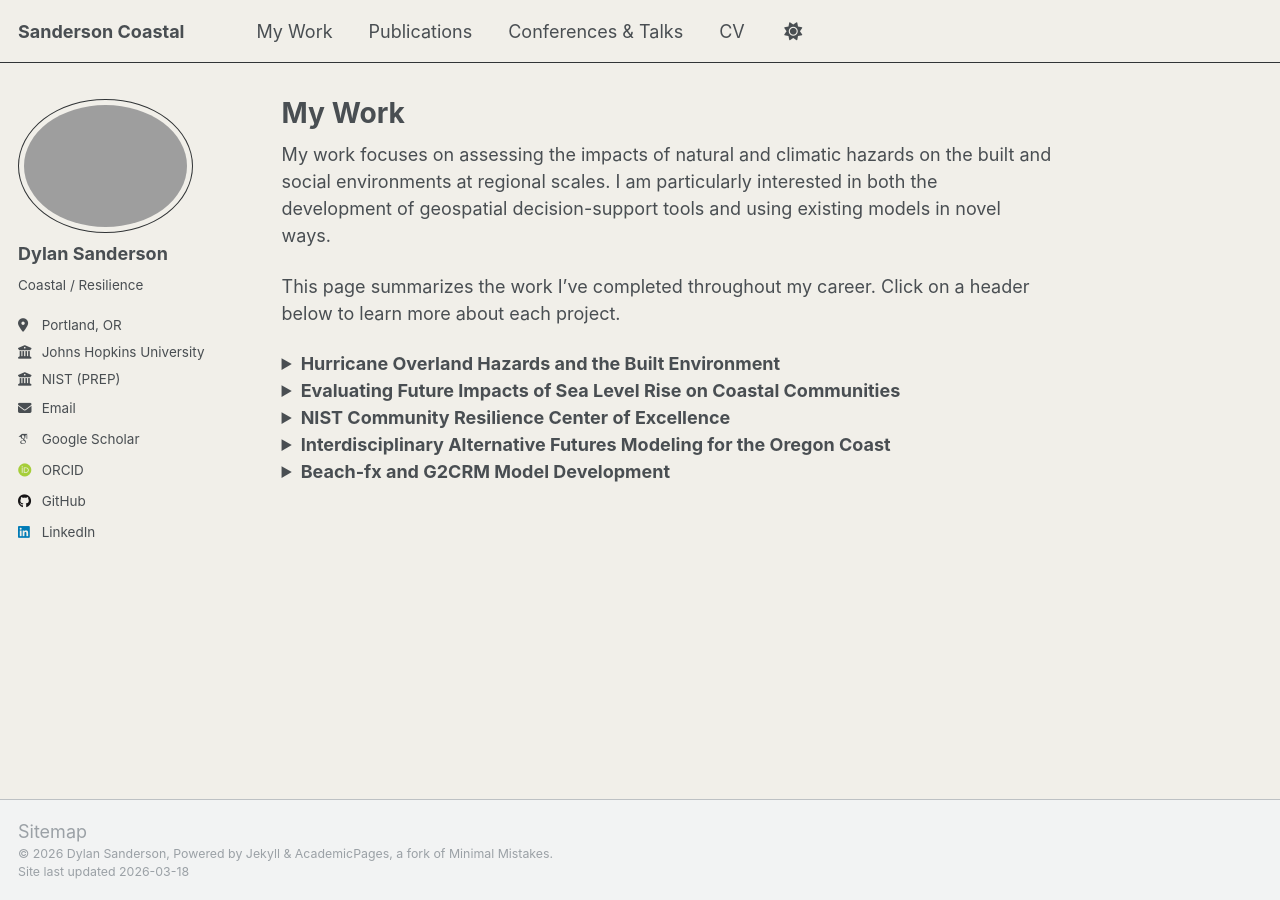
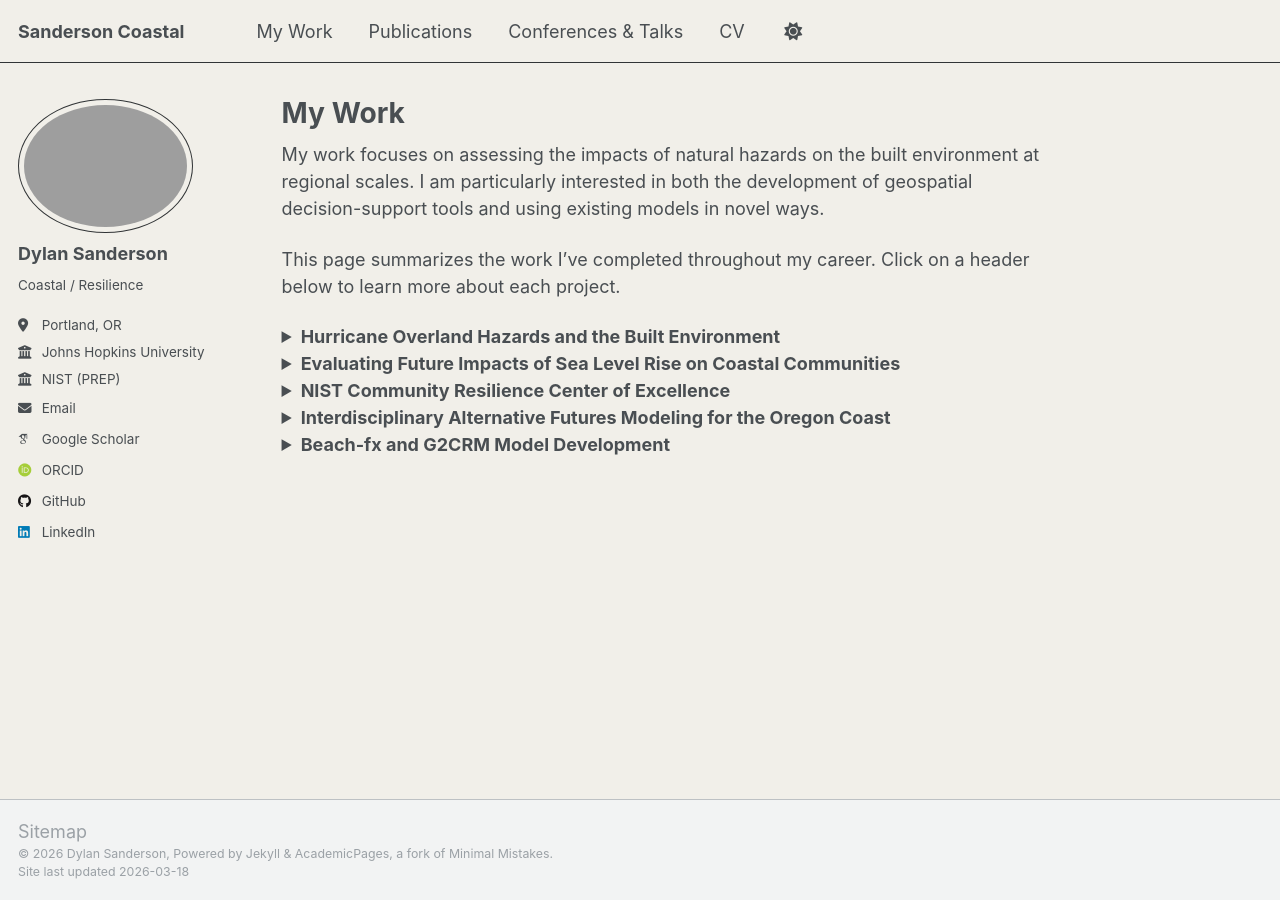
Before and after one commit to 22dylan/22dylan.github.io, a Jekyll site: the page built from _pages/reasearch.md, in a window 1280 px wide. Built offline with Jekyll 4.4.1, drawn with Linux system fonts in a browser that asks for light colours; some web fonts are replaced; a script that is not in the unit is left out.

Commit message:
update about and research page

```diff
--- a/_pages/reasearch.md
+++ b/_pages/reasearch.md
@@ -4,7 +4,7 @@
 permalink: /work/
 ---
 
-My work focuses on assessing the impacts of natural and climatic hazards on the built and social environments at regional scales. I am particularly interested in both the development of geospatial decision-support tools and using existing models in novel ways.
+My work focuses on assessing the impacts of natural hazards on the built environment at regional scales. I am particularly interested in both the development of geospatial decision-support tools and using existing models in novel ways.
 
 This page summarizes the work I've completed throughout my career. Click on a header below to learn more about each project.
 
@@ -36,7 +36,7 @@
 <summary> <b>Evaluating Future Impacts of Sea Level Rise on Coastal Communities </b> </summary>
 
 <i> Summary: </i> <br>
-I completed this work during my time as a National Research Council Postdoctoral Fellow at NIST (2023-2025). The objective of this work was to develop decision-support tools to help communities become more resilient to chronic hazards that are associated with a changing climate. In particular, I focused on flooding due to sea level rise (SLR) and high tides, and considered the resulting impacts on buildings, electric power, and transportation networks. On top of this, I developed an agent-based model to simulate how households may respond to the future impacts of SLR. Reinforcement learning was used to characterize agent behavior. This allows agents to learn for themselves how to respond to changes in their envirnment. <br><br>
+I completed this work during my time as a National Research Council Postdoctoral Fellow at NIST (2023-2025). The objective of this work was to develop decision-support tools to help communities become more resilient to chronic hazards. In particular, I focused on flooding due to sea level rise (SLR) and high tides, and considered the resulting impacts on buildings, electric power, and transportation networks. On top of this, I developed an agent-based model to simulate how households may respond to the future impacts of SLR. Reinforcement learning was used to characterize agent behavior. This allows agents to learn for themselves how to respond to changes in their envirnment. <br><br>
 
 <i> Figures from this work: </i> <br>
 <img src="../images/work/fig6-exposure.png"><br>
```
Also changed, not shown: _pages/about.md (+1 -1 lines).
